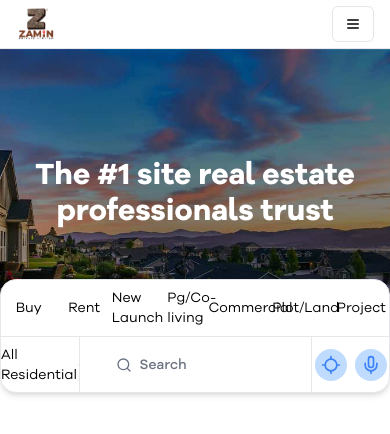
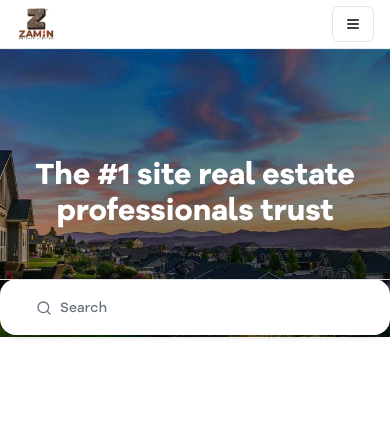
Before and after one commit to NITESH261/zaminbazzar, a Next.js app: page / in a window 390 px wide. Shown: the top 434 px of the page. Built offline with nearby package versions, Linux system fonts and the light colour scheme.

Commit message:
refactor: searchbar mobile view changed

```diff
--- a/src/components/organism/Hero.jsx
+++ b/src/components/organism/Hero.jsx
@@ -1,11 +1,8 @@
 import React from 'react';
 import Background from '../atoms/Background';
 import { ChevronDown } from 'lucide-react';
-import { Search } from 'lucide-react';
-import { Button } from '../ui/button';
 import { LocateIcon } from 'lucide-react';
 import { MicIcon } from 'lucide-react';
-import { Input } from '../ui/input';
 import SearchBar from '../molecules/SearchBar';
 
 const Hero = () => {
@@ -15,8 +12,8 @@ const Hero = () => {
                 <Background />
                 <div className="absolute flex flex-col gap-6 items-center justify-center h-full w-full bg-black/20">
                     <h1 className="font-galanoGrotesque text-white w-full max-w-3xl text-3xl md:text-4xl lg:text-5xl  break-normal text-center font-bold">The #1 site real estate professionals trust</h1>
-                    <div className="flex absolute top-[80%] shadow-md flex-col divide-y w-full max-w-4xl bg-white rounded-2xl border border-gray-200">
-                        <div className="flex w-full text-sm">
+                    <div className="flex absolute top-[80%] shadow-md flex-col divide-y w-full max-w-4xl bg-white rounded-2xl md:border md:border-gray-200">
+                        <div className="hidden md:flex w-full text-sm">
                             <ul className="grid grid-cols-7 h-14 w-full">
                                 <li className='flex w-full items-center justify-center'>
                                     Buy
@@ -41,15 +38,15 @@ const Hero = () => {
                                 </li>
                             </ul>
                         </div>
-                        <div className="grid grid-cols-5 divide-x w-full h-14">
-                            <div className="flex w-full items-center justify-center">
+                        <div className="grid grid-cols-1 md:grid-cols-5 md:divide-x w-full h-14">
+                            <div className="hidden md:flex w-full items-center justify-center">
                                 <span className='text-sm'>All Residential</span>
                                 <ChevronDown className='size-6' />
                             </div>
-                            <div className="flex w-full px-5 items-center justify-center col-span-3">
+                            <div className="flex w-full px-5 items-center justify-center md:col-span-3">
                                 <SearchBar />
                             </div>
-                            <div className="flex w-full gap-2 items-center justify-center">
+                            <div className="hidden md:flex w-full gap-2 items-center justify-center">
                                 <span className='size-8 bg-blue-200 rounded-full items-center justify-center flex'>
                                     <LocateIcon className="size-5 text-blue-500" />
                                 </span>
```
